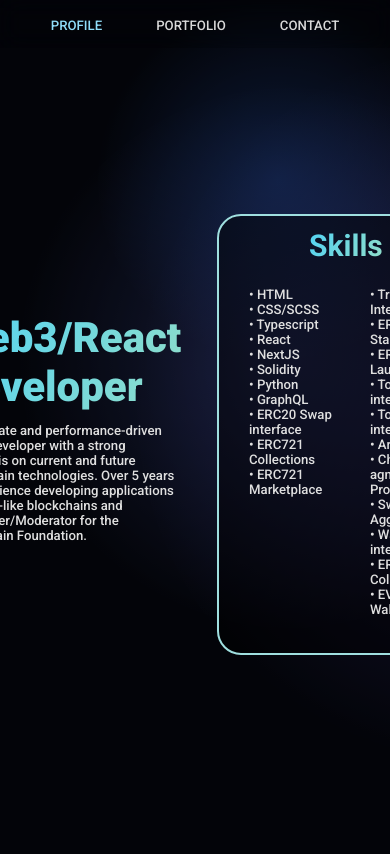
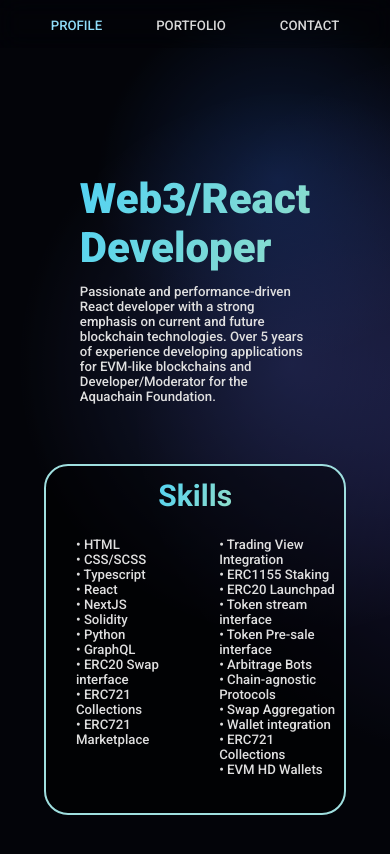
Before and after one commit to cryptoMavrik/resume, a React (Create React App) app: page /#/profile in a window 390 px wide. Shown: the top 854 px of the page. Built offline with nearby package versions, Linux system fonts and the light colour scheme.

Commit message:
mobile styles

```diff
--- a/src/pages/Contact/index.tsx
+++ b/src/pages/Contact/index.tsx
@@ -53,7 +53,7 @@ const Contact: React.FC = () => {
                             type="text"
                             value={name}
                             required
-                            placeholder="Name"
+                            placeholder="Your name"
                             name="from_name"
                         />
                         <Input
@@ -61,7 +61,7 @@ const Contact: React.FC = () => {
                             type="text"
                             value={email}
                             required
-                            placeholder="Email"
+                            placeholder="Your email"
                             name="reply_to"
                         />
                         <TextArea
@@ -69,7 +69,7 @@ const Contact: React.FC = () => {
                             value={message}
                             required
                             placeholder="Message"
-                            name="message_html"
+                            name="message"
                         />
                         <SubmitButton type="button" value="Submit" onClick={handleSubmit} />
                     </FlexColumn>
--- a/src/pages/Contact/styles.ts
+++ b/src/pages/Contact/styles.ts
@@ -19,6 +19,10 @@ export const EmailForm = styled(FlexColumn)`
     padding: 2rem 4rem;
     border-radius: 2rem;
     width: 100%;
+    @media screen and (max-width: 425px) {
+        width: 95%;
+        padding: 2rem;
+    }
 `
 
 export const Input = styled(motion.input)`
@@ -30,6 +34,7 @@ export const Input = styled(motion.input)`
     padding: .5rem 1rem;
     margin: 1rem 0;
 `
+
 export const TextArea = styled(motion.textarea)`
     background: hsl(0 0% 0% / .25);
     color: #f3f3f3;
@@ -41,9 +46,10 @@ export const TextArea = styled(motion.textarea)`
 `
 
 export const SubmitButton = styled(motion.input)`
-    background: hsl(165 50% 50% / .75);
-    color: #f3f3f3;
+    background: #40c0d0cc;
+    color: #fefefe;
     border-radius: 8px;
+    font-weight: 700;
     width: 300px;
     padding: 1rem;
     margin: 1rem 0;
--- a/src/pages/Portfolio/styles.ts
+++ b/src/pages/Portfolio/styles.ts
@@ -15,6 +15,22 @@ export const CardGrid = styled.div`
     display: grid;
     grid-template-columns: repeat(4, 1fr);
     gap: 2rem;
+    @media screen and (max-width: 1025px) {
+        grid-template-columns: repeat(3, 1fr);
+        gap: 1.5rem;
+    }
+    @media screen and (max-width: 769px) {
+        grid-template-columns: repeat(2, 1fr);
+        gap: 2rem;
+    }
+    @media screen and (max-width: 426px) {
+        grid-template-columns: repeat(2, 1fr);
+        gap: 1rem;
+    }
+    @media screen and (max-width: 376px) {
+        grid-template-columns: repeat(1, 1fr);
+        gap: 1rem;
+    }
 `
 
 export const ImageWrapper = styled.div`
--- a/src/pages/Profile/index.tsx
+++ b/src/pages/Profile/index.tsx
@@ -1,14 +1,14 @@
 import React from 'react'
 import { FlexColumn, FlexRow, Heading, Text } from '../../styles'
-import { Container, SkillBox } from './styles'
+import { Container, SkillBox, Wrapper } from './styles'
 import Tilt from 'react-parallax-tilt';
 import { skills1, skills2 } from './config';
 
 const Profile = () => {
     return (
         <Container>
-            <FlexRow>
-                <FlexColumn flexBasis={"54%"} justifyContent="flex-start" alignItems="flex-start" px="3rem">
+            <Wrapper>
+                <FlexColumn flexBasis={"60%"} justifyContent="flex-start" alignItems="flex-start" px="3rem">
                     <Heading scale='lg'>
                         Web3/React Developer
                     </Heading>
@@ -17,7 +17,7 @@ const Profile = () => {
                     </Text>
                 </FlexColumn>
                 <Tilt tiltReverse scale={1.1} tiltMaxAngleX={10} tiltMaxAngleY={10}>
-                    <SkillBox px="2rem">
+                    <SkillBox px="5rem">
                         <Heading>
                             Skills
                         </Heading>
@@ -43,7 +43,7 @@ const Profile = () => {
                         </FlexRow>
                     </SkillBox>
                 </Tilt>
-            </FlexRow>
+            </Wrapper>
         </Container >
     )
 }
--- a/src/pages/Profile/styles.tsx
+++ b/src/pages/Profile/styles.tsx
@@ -1,7 +1,7 @@
 import { motion } from "framer-motion";
 import styled from "styled-components/macro";
 import { MENU_HEIGHT } from "../../components/Navbar/config";
-import { FlexColumn } from "../../styles";
+import { FlexColumn, FlexRow } from "../../styles";
 
 export const Container = styled(motion.div)`
     display: flex;
@@ -11,6 +11,18 @@ export const Container = styled(motion.div)`
     min-height: calc(100vh + ${MENU_HEIGHT});
     margin-top: -5rem;
     padding: 0 9%;
+    @media screen and (max-width: 1025px) {
+        padding: 0 5%;
+        margin-top: 0;
+}
+`
+
+export const Wrapper = styled(FlexRow)`
+    @media screen and (max-width: 1025px) {
+        flex-direction: column;
+        gap: 4rem;
+        padding: 0 4rem;
+    }
 `
 
 export const SkillBox = styled(FlexColumn)`
--- a/src/styles.tsx
+++ b/src/styles.tsx
@@ -80,7 +80,7 @@ const GlobalStyle = createGlobalStyle`
   :root {
     font-size: 16px;
 
-    @media screen and (max-width: 425px) {
+    @media screen and (max-width: 500px) {
       font-size: 12px;
     }
   }
```
